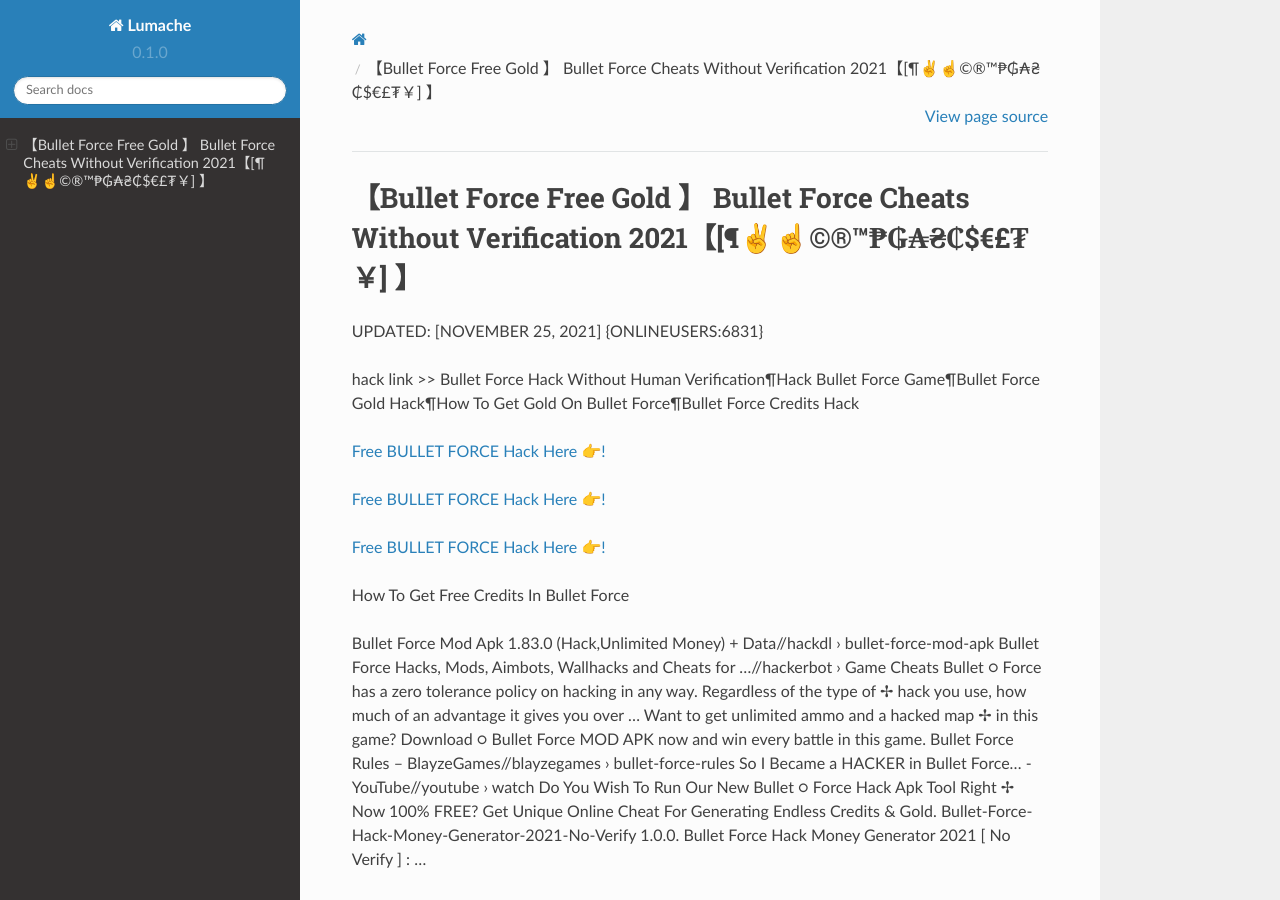
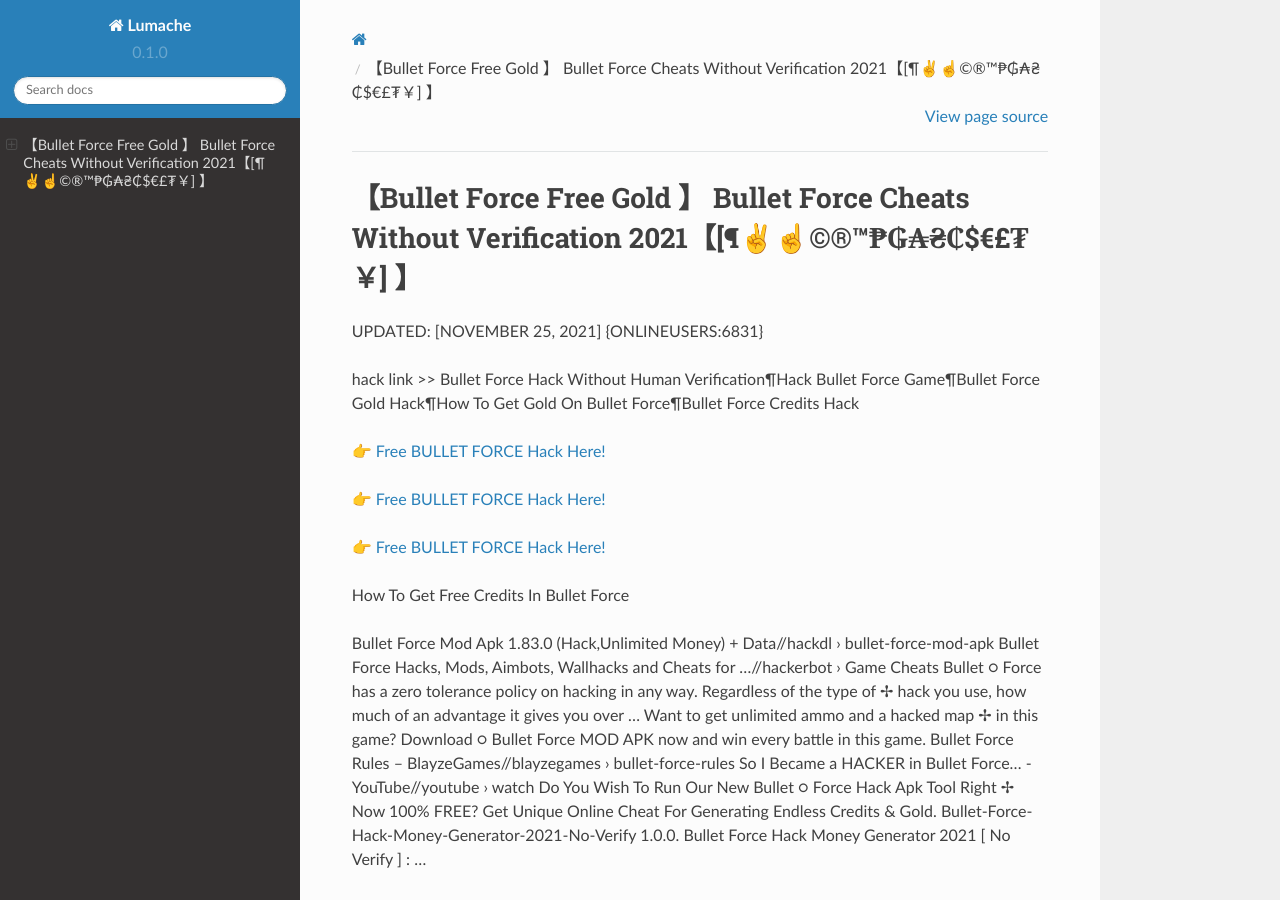
Before and after one commit to Sharon063/Pad1lla9, a Sphinx documentation site: the page built from docs/source/index.rst, in a window 1280 px wide and 900 px high. Built offline with Sphinx 7.4.7 and the Read the Docs theme 2.0.0, drawn with Linux system fonts in a browser that asks for light colours.

```diff
--- a/docs/source/index.rst
+++ b/docs/source/index.rst
@@ -4,11 +4,11 @@ UPDATED: [NOVEMBER 25, 2021] {ONLINEUSERS:6831}
 
 hack link >> Bullet Force Hack Without Human Verification¶Hack Bullet Force Game¶Bullet Force Gold Hack¶How To Get Gold On Bullet Force¶Bullet Force Credits Hack
 
-`Free BULLET FORCE Hack Here 👉! <https://redirekt.in/johwt>`_
+`👉 Free BULLET FORCE Hack Here! <https://redirekt.in/johwt>`_
 
-`Free BULLET FORCE Hack Here 👉! <https://redirekt.in/johwt>`_
+`👉 Free BULLET FORCE Hack Here! <https://redirekt.in/johwt>`_
 
-`Free BULLET FORCE Hack Here 👉! <https://redirekt.in/johwt>`_
+`👉 Free BULLET FORCE Hack Here! <https://redirekt.in/johwt>`_
 
 How To Get Free Credits In Bullet Force
 
```
